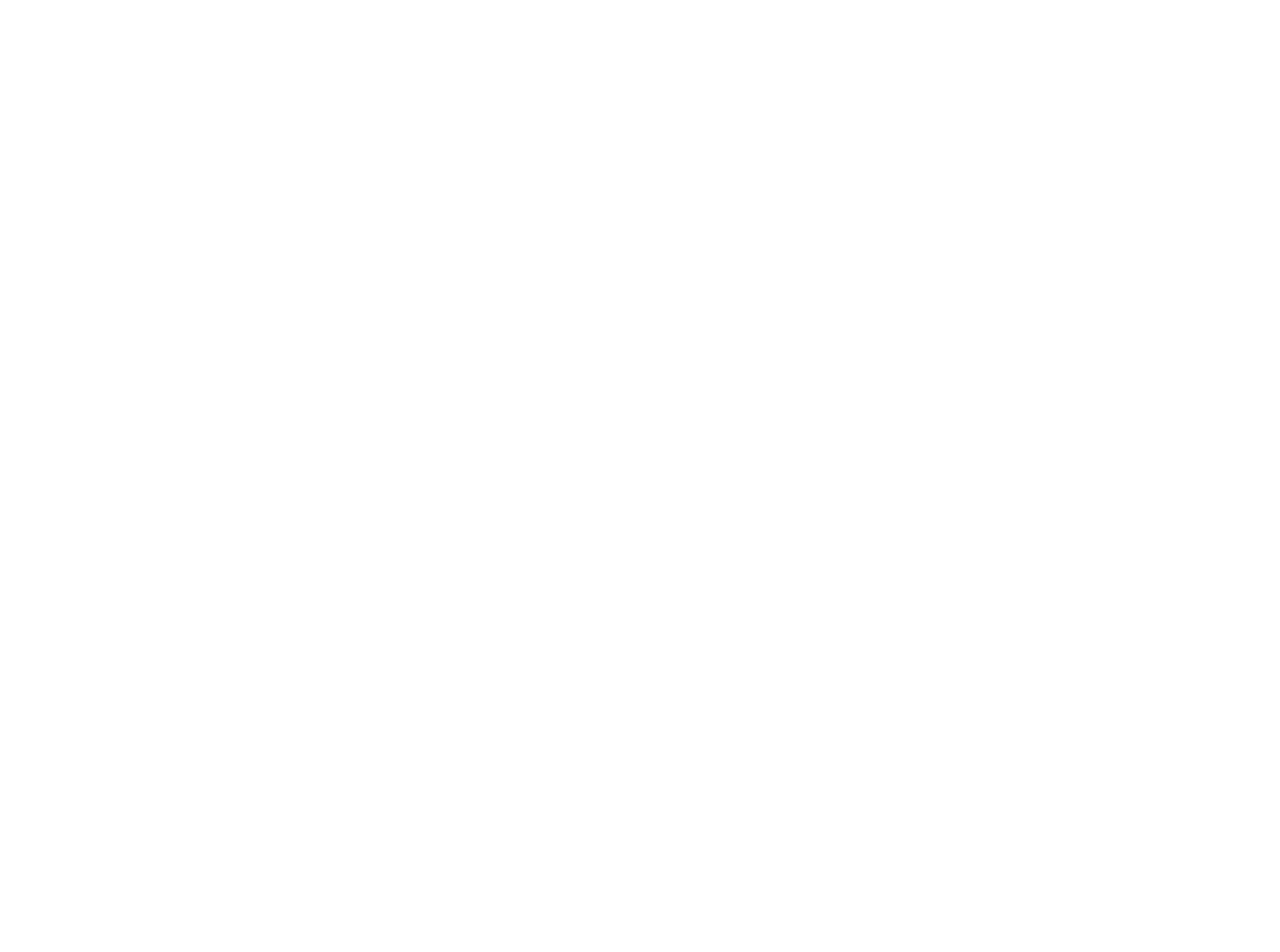
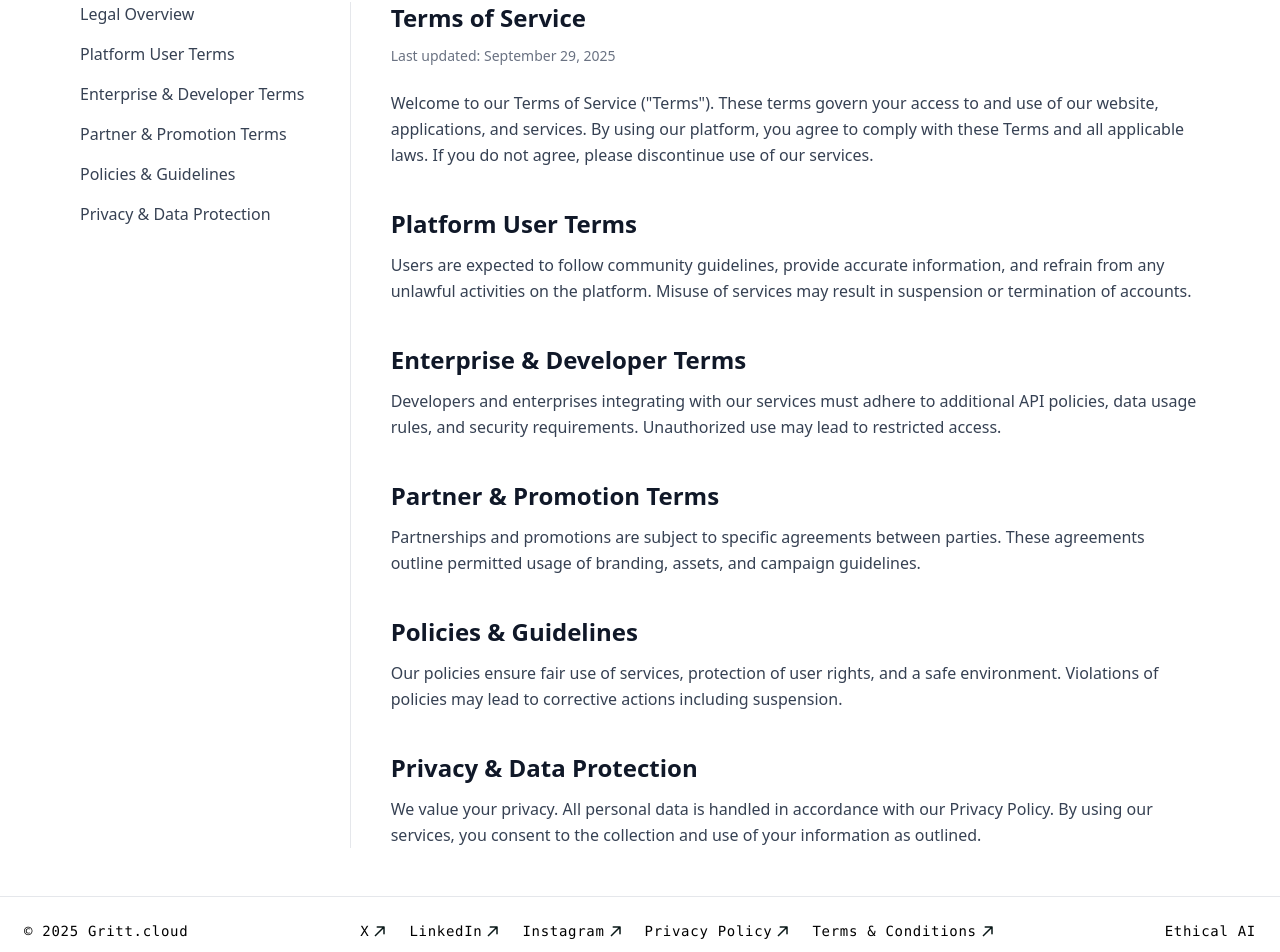
Before and after one commit to devag7/grittCloud, a React (Vite) app: page /terms in a window 1280 px wide. Before the commit this address had no page. Shown: the part 426-1378 px from the top of the page. Before the commit the page ends 800 px from the top, so only its background shows below. Built offline with nearby package versions, Linux system fonts and the light colour scheme; a web font is replaced by a local one.

Commit message:
add Fotter

```diff
--- a/src/App.jsx
+++ b/src/App.jsx
@@ -3,6 +3,7 @@
 import { Routes, Route } from "react-router-dom";
 import Home from "./pages/Home";
 import Balle from "./pages/Ball";
+import TermCondition from "./pages/TermCondition";
 
 const App = () => {
   return (
@@ -10,7 +11,8 @@
       <Navbar />
       <Routes>
         <Route path="/" element={<Home />} />
-        <Route path="/ball" element={<Balle />} />
+        <Route path="/terms" element={<TermCondition />} />
+        {/* <Route path="/ball" element={<Balle />} /> */}
       </Routes>
     </div>
   );
--- a/src/components/Footer.jsx
+++ b/src/components/Footer.jsx
@@ -7,7 +7,7 @@
     { name: "LinkedIn", href: "https://www.linkedin.com/company/gritt-ai/" },
     { name: "Instagram", href: "https://www.instagram.com/gritt.ai" },
     { name: "Privacy Policy", href: "#" },
-    { name: "Terms & Conditions", href: "#" },
+    { name: "Terms & Conditions", href: "/terms" },
   ];
 
   return (
--- /dev/null
+++ b/src/pages/TermCondition.jsx
@@ -0,0 +1,148 @@
+import React from "react";
+import Footer from "../components/Footer";
+
+const TermCondition = () => {
+  return (
+    <div className="w-full pt-24 pb-3  min-h-screen bg-white text-gray-800">
+      {/* Top Banner */}
+      <div className="bg-[#E8F3EF] py-12 px-6 md:px-20 text-center  md:text-left">
+        <h1 className="text-4xl sm:text-5xl md:text-6xl lg:text-8xl font-thin mb-6 sm:mb-8 md:mb-10 tracking-tighter font-ultralight text-center leading-tight">
+          Legal Hub
+        </h1>
+        <p className="mt-3 text-center text-gray-700 text-lg max-w-1xl">
+          Information related to our terms of service, policies, intellectual
+          property, and compliance.
+        </p>
+      </div>
+
+      {/* Main Layout */}
+      <div className="flex flex-col md:flex-row max-w-7xl mx-auto px-6 md:px-20 py-12 gap-10">
+        {/* Sidebar */}
+        <aside className="w-full md:w-1/4 border-r border-gray-200 pr-6">
+          <nav className="space-y-4 text-gray-700 font-medium">
+            <a
+              href="#overview"
+              className="block hover:text-[#6556CD] transition"
+            >
+              Legal Overview
+            </a>
+            <a
+              href="#user-terms"
+              className="block hover:text-[#6556CD] transition"
+            >
+              Platform User Terms
+            </a>
+            <a
+              href="#developer-terms"
+              className="block hover:text-[#6556CD] transition"
+            >
+              Enterprise & Developer Terms
+            </a>
+            <a
+              href="#partner-terms"
+              className="block hover:text-[#6556CD] transition"
+            >
+              Partner & Promotion Terms
+            </a>
+            <a
+              href="#policies"
+              className="block hover:text-[#6556CD] transition"
+            >
+              Policies & Guidelines
+            </a>
+            <a
+              href="#privacy"
+              className="block hover:text-[#6556CD] transition"
+            >
+              Privacy & Data Protection
+            </a>
+          </nav>
+        </aside>
+
+        {/* Content */}
+        <main className="w-full md:w-3/4 space-y-10">
+          {/* Overview Section */}
+          <section id="overview">
+            <h2 className="text-2xl font-bold text-gray-900 mb-3">
+              Terms of Service
+            </h2>
+            <p className="text-sm text-gray-500 mb-6">
+              Last updated: September 29, 2025
+            </p>
+            <p className="text-gray-700 leading-relaxed">
+              Welcome to our Terms of Service ("Terms"). These terms govern your
+              access to and use of our website, applications, and services. By
+              using our platform, you agree to comply with these Terms and all
+              applicable laws. If you do not agree, please discontinue use of
+              our services.
+            </p>
+          </section>
+
+          {/* User Terms */}
+          <section id="user-terms">
+            <h2 className="text-2xl font-bold text-gray-900 mb-3">
+              Platform User Terms
+            </h2>
+            <p className="text-gray-700 leading-relaxed">
+              Users are expected to follow community guidelines, provide
+              accurate information, and refrain from any unlawful activities on
+              the platform. Misuse of services may result in suspension or
+              termination of accounts.
+            </p>
+          </section>
+
+          {/* Developer Terms */}
+          <section id="developer-terms">
+            <h2 className="text-2xl font-bold text-gray-900 mb-3">
+              Enterprise & Developer Terms
+            </h2>
+            <p className="text-gray-700 leading-relaxed">
+              Developers and enterprises integrating with our services must
+              adhere to additional API policies, data usage rules, and security
+              requirements. Unauthorized use may lead to restricted access.
+            </p>
+          </section>
+
+          {/* Partner Terms */}
+          <section id="partner-terms">
+            <h2 className="text-2xl font-bold text-gray-900 mb-3">
+              Partner & Promotion Terms
+            </h2>
+            <p className="text-gray-700 leading-relaxed">
+              Partnerships and promotions are subject to specific agreements
+              between parties. These agreements outline permitted usage of
+              branding, assets, and campaign guidelines.
+            </p>
+          </section>
+
+          {/* Policies */}
+          <section id="policies">
+            <h2 className="text-2xl font-bold text-gray-900 mb-3">
+              Policies & Guidelines
+            </h2>
+            <p className="text-gray-700 leading-relaxed">
+              Our policies ensure fair use of services, protection of user
+              rights, and a safe environment. Violations of policies may lead to
+              corrective actions including suspension.
+            </p>
+          </section>
+
+          {/* Privacy */}
+          <section id="privacy">
+            <h2 className="text-2xl font-bold text-gray-900 mb-3">
+              Privacy & Data Protection
+            </h2>
+            <p className="text-gray-700 leading-relaxed">
+              We value your privacy. All personal data is handled in accordance
+              with our Privacy Policy. By using our services, you consent to the
+              collection and use of your information as outlined.
+            </p>
+          </section>
+        </main>
+      </div>
+      <Footer />
+    </div>
+  );
+};
+
+export default TermCondition;
```
